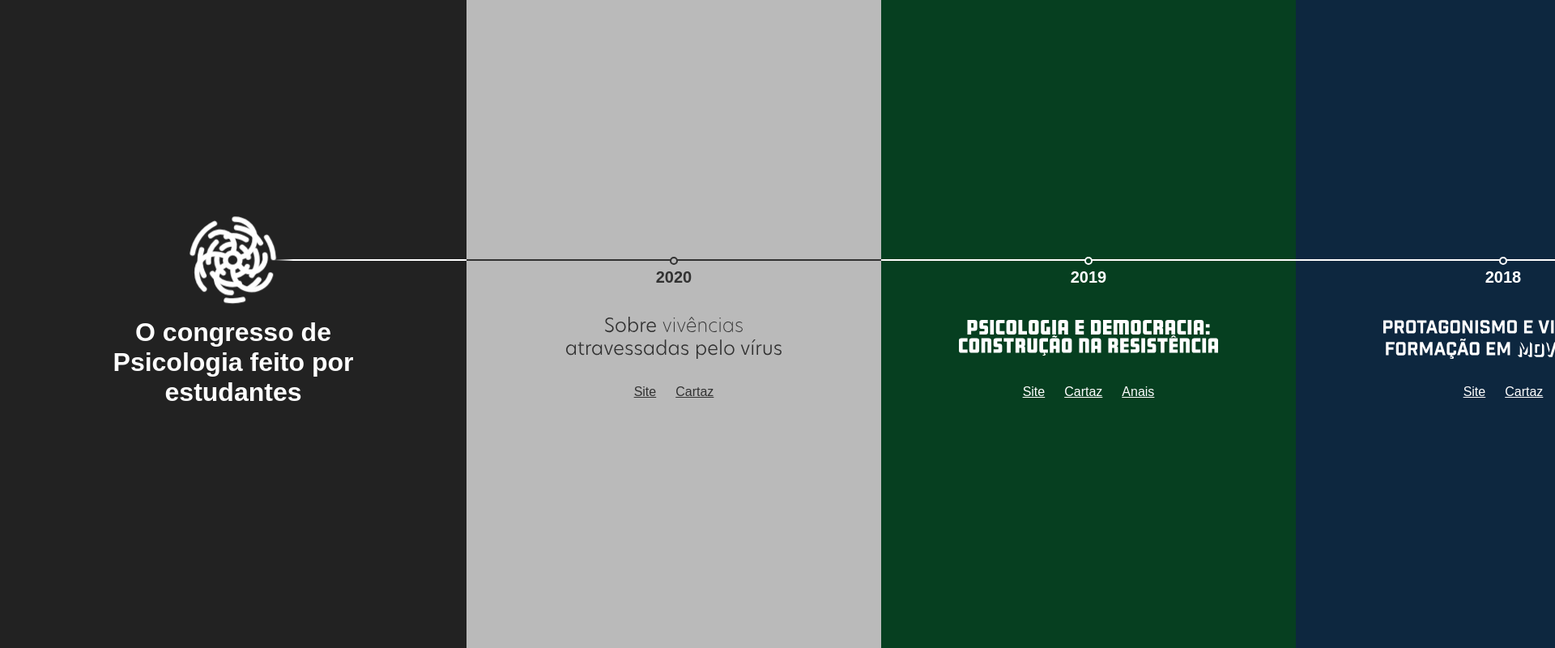
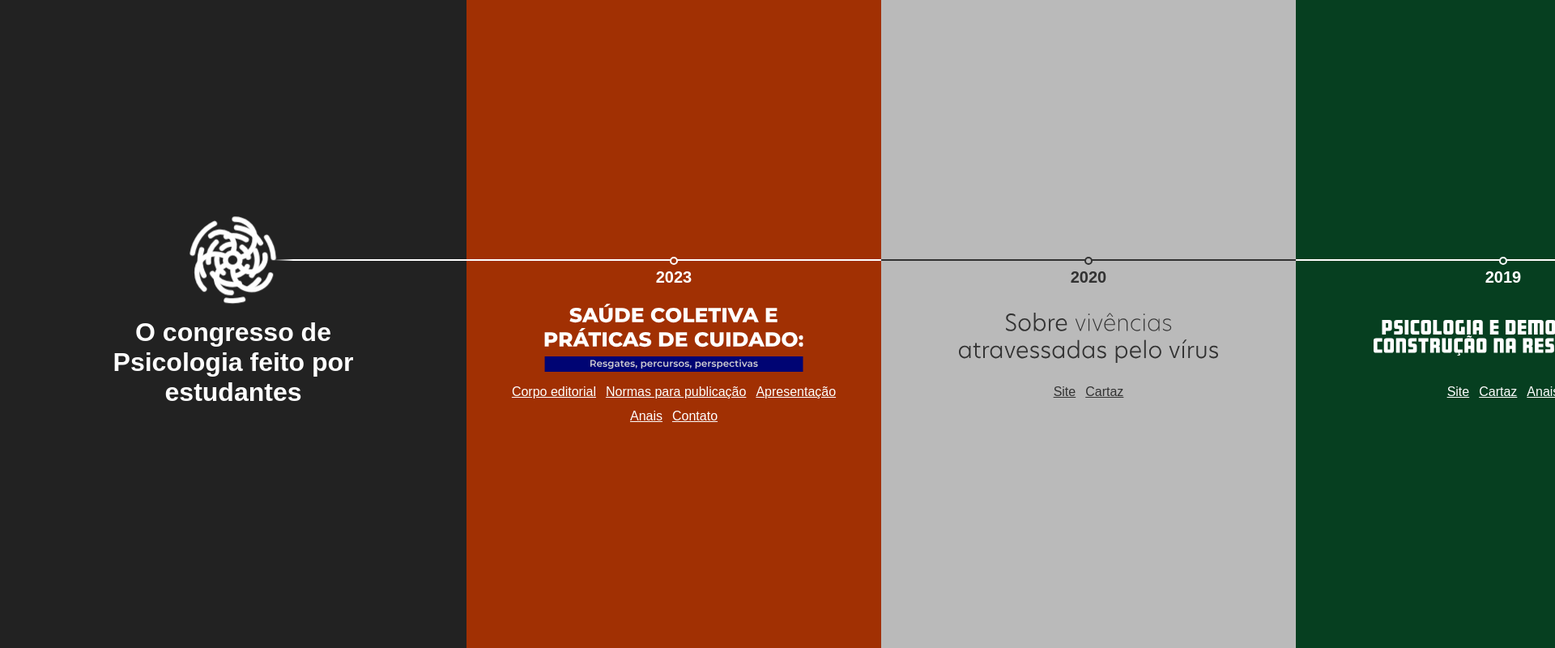
Before and after one commit to danielsarsi/convep-arquivo, a website: page src/index.html in a window 1280 px wide. Shown: the top 800 px of the page at 81% size, 1920 px wide, since content can reach past the window. Drawn offline with Linux system fonts and the light colour scheme; a web font is replaced by a local one.

Commit message:
CONVEP 2023

```diff
--- a/src/assets/css/index.css
+++ b/src/assets/css/index.css
@@ -83,7 +83,7 @@ main {
     ". tema ."
     ". links .";
   grid-template-columns: 1fr auto 1fr;
-  grid-template-rows: var(--desktop-margem-cima-constante) auto auto 1fr;
+  grid-template-rows: var(--desktop-margem-cima-constante) auto auto auto 1fr;
 }
 
 .edicao .tempo {
@@ -130,10 +130,6 @@ main {
   height: 52px;
 }
 
-.edicao h2 img {
-  max-height: 52px;
-}
-
 .edicao ul {
   grid-area: links;
   list-style: none;
@@ -143,11 +139,13 @@ main {
   display: flex;
   flex-wrap: wrap;
   justify-content: center;
+  gap: 0.75rem;
+  margin-inline: 2rem;
 }
 
-.edicao ul li {
+/* .edicao ul li {
   margin: 0 0.75rem;
-}
+} */
 
 .edicao a {
   font-weight: 500;
@@ -164,6 +162,10 @@ main {
 .edicao a:link,
 .edicao a:visited {
   color: inherit;
+}
+
+.edicao#quinta {
+  --cor-de-fundo: #a13003;
 }
 
 .edicao#quarta {
--- a/src/index.html
+++ b/src/index.html
@@ -1,4 +1,4 @@
-<!DOCTYPE html>
+<!doctype html>
 <html lang="pt-BR">
   <head>
     <meta charset="UTF-8" />
@@ -63,6 +63,42 @@
         <section class="conteudo">
           <h1>O congresso de Psicologia feito por estudantes</h1>
         </section>
+      </article>
+
+      <article id="quinta" class="edicao">
+        <section class="tempo">
+          <div class="linha"></div>
+          <div class="data">
+            <div class="circulo"></div>
+            2023
+          </div>
+        </section>
+
+        <h2>
+          <img
+            class="tema"
+            src="/assets/img/2023.svg"
+            alt="Saúde coletiva e práticas de cuidado: resgates, percursos, perspectivas"
+          />
+        </h2>
+
+        <ul>
+          <li>
+            <a href="/2023/corpo-editorial.pdf">Corpo editorial</a>
+          </li>
+          <li>
+            <a href="/2023/normas.pdf">Normas para publicação</a>
+          </li>
+          <li>
+            <a href="/2023/apresentacao.pdf">Apresentação</a>
+          </li>
+          <li>
+            <a href="/2023/anais.pdf">Anais</a>
+          </li>
+          <li>
+            <a href="/2023/contato.pdf">Contato</a>
+          </li>
+        </ul>
       </article>
 
       <article id="quarta" class="edicao">
```
Also changed, not shown: src/assets/img/2023.svg (added), 8 other files.
